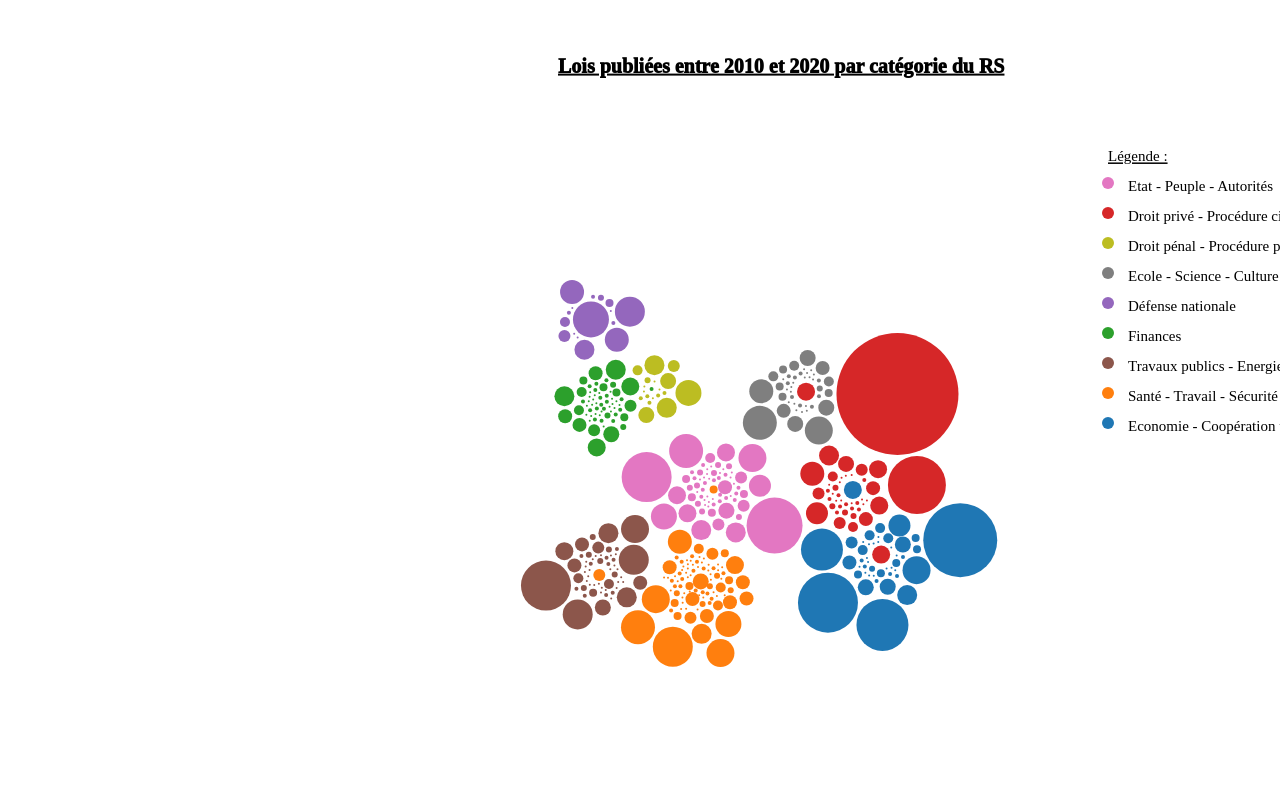
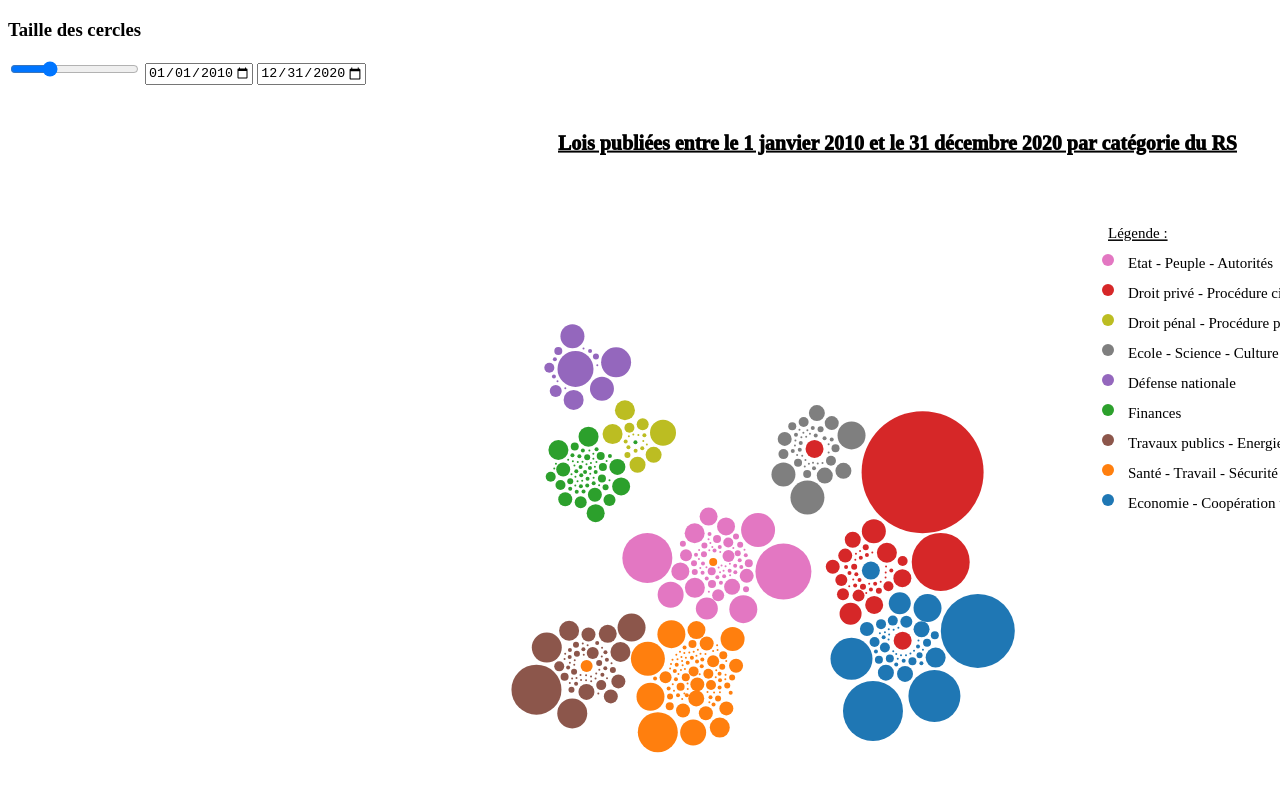
Before and after one commit to aurelienHamouti/legislative_inflation, a plain HTML site: page src/index.html in a window 1280 px wide. Shown: the top 792 px of the page. Drawn offline with nearby package versions, Linux system fonts and the light colour scheme; animation ran at ten frames a second.

Commit message:
add circles size input user + date selected input user

```diff
--- a/src/index.html
+++ b/src/index.html
@@ -7,10 +7,15 @@
     <title>Cluster force layout</title>
 </head>
 <body>
+    <h3>Taille des cercles</h3>
 
-    <g class="law_label" transform="translate(130,492)">
+    <input type="range" id="sizeCircles" value="50" min="10" max="150" onchange="changeSizeCircles(this.value)">
+    <input type="date" id="anneeAfficheesMin" value="2010-01-01" min="2010-01-01" max="2020-12-31" step="1" onchange="changeMinDate(this.value)">
+    <input type="date" id="anneeAfficheesMax" value="2020-12-31" min="2010-01-01" max="2020-12-31"  step="1" onchange="changeMaxDate(this.value)">
 
-    </g>
+    <div id="rsCategories"> </div>
+
+    <g class="law_label" transform="translate(130,492)"></g>
 
     <script src="//d3js.org/d3.v3.min.js"></script>
     <script src="script.js"></script>
--- a/src/script.js
+++ b/src/script.js
@@ -5,16 +5,34 @@ var width = 1500, // Largeur de la zone de travail
     height = 1000, // Hauteur de la zone de travail
     padding = 3, // Espace de séparation entre les noeuds de même couleur
     clusterPadding = 5, // Espace de séparation entre les différents noeuds de couleur
-    maxRadius = 0.5; // Taille maximale des cercles
     delayTransition = 7 // Délai d'apparition des cercles
     lstCategoriesRS_level_1 = []
+    hauteurLegende = 150;
+    maxRadiusCircles = document.getElementById("sizeCircles").value / 100
+    charge = -3
+    gravity = 0.02
+
+// Gestion des dates -----------------------------------------------------
+// -----------------------------------------------------------------------
 
 // Parse de la date au format jj.mm.yyyy
 let parseDate = d3.time.format("%d.%m.%Y").parse;
 
-var tab_mois=new Array("Janvier", "Février", "Mars", "Avril", "Mai", "Juin", "Juillet", "Août", "Septembre", "Octobre", "Novembre", "Décembre");
-var yearMax = 1848
-var yearMin = 2100
+const tab_mois=new Array("janvier", "février", "mars", "avril", "mai", "juin", "juillet", "août", "septembre", "octobre", "novembre", "décembre");
+
+var dateMaxDefault = new Date(document.getElementById("anneeAfficheesMax").value);
+var dateMinDefault = new Date(document.getElementById("anneeAfficheesMin").value);
+
+// -----------------------------------------------------------------------------------------------------------------
+
+// Lancement du graph --------------------------------------------------------------
+
+loadGraph(maxRadiusCircles, dateMinDefault, dateMaxDefault)// Appel de la fonction qui va charger les données et construire le graphique
+
+// ---------------------------------------------------------------------------------
+
+function loadGraph(maxRadius, dateMinSelected, dateMaxSelected){
+
 
   // Importation des données -------------------------------------------------------
   //--------------------------------------------------------------------------------
@@ -31,9 +49,10 @@ d3.csv("../data/law_inflation_data_2010-2020.csv", function(data) {
       data.forEach(function (d) {//filtre des données
         d.dateMonth = tab_mois[parseDate(d.date_de_publication).getMonth()];//transformer date en groupe (mois ou années)
 
-      let year = parseDate(d.date_de_publication).getFullYear()// Extraction de la plus petite et de la plus grande années (afin de construire automatiquement la légende)
-      if(year < yearMin){yearMin = year}
-      if(year > yearMax){yearMax = year}
+        let date = parseDate(d.date_de_publication)// Extraction de la plus petite et de la plus grande années (afin de construire automatiquement la légende)
+
+        // if(date < dateMinSelected){dateMinSelected = date}// Calcul des dates max et min des données à disposition
+        // if(date > dateMaxSelected){dateMaxSelected = date}
 
         let categorieRS_level_1 = "Catégorie inconnue"
 
@@ -50,8 +69,7 @@ d3.csv("../data/law_inflation_data_2010-2020.csv", function(data) {
           }
 
           if(d_table.numero_RS.length == 1 && !lstCategoriesRS_level_1.some(e => e.num_rs === parseInt(d_table.numero_RS))){
-            lstCategoriesRS_level_1.push(
-              {
+              lstCategoriesRS_level_1.push({
                   "num_rs" : parseInt(d_table.numero_RS),
                   "description_categorie_rs" : d_table.description_loi
                 }
@@ -59,6 +77,7 @@ d3.csv("../data/law_inflation_data_2010-2020.csv", function(data) {
           }
         });
       });
+
       console.log("Data with RS categories : ")// Affiche les données avec les catégories dans la console du navigateur
       console.log(data)// Affiche les données avec les catégories dans la console du navigateur
 
@@ -78,11 +97,17 @@ d3.csv("../data/law_inflation_data_2010-2020.csv", function(data) {
       //------------------------------------------------------------------------------------------------------------------------
 
       // The largest node for each cluster.
-    var clusters = new Array(data.length);
+      var clusters = new Array();
       console.log(" nbLois : " + data.length);
 
       let i = 0;
       data.forEach(function (d) {
+
+        // Uniquement les occurences de d qui sont conformes aux dates min et max sélectionnées
+        // Do ...
+
+        console.log("date max : " + dateMaxSelected)
+        if(parseDate(d.date_de_publication) < dateMaxSelected && parseDate(d.date_de_publication) > dateMinSelected){
           r = d.nb_pages * maxRadius;//pour chaque loi extraire nombre de page -> radius
           let cluster = d.categorieRS_level_1_nb;//pour chaque loi extraire catégorie RS (1..N) -> cluster
 
@@ -92,10 +117,11 @@ d3.csv("../data/law_inflation_data_2010-2020.csv", function(data) {
             radius: r,
             nb_pages: d.nb_pages,
             date_du_vote : d.date_du_vote,
+            date_de_publication : d.date_de_publication,
             nom_de_la_loi : d.nom_de_la_loi
           };
-      clusters[i] = d;
-      i += 1;
+          clusters.push(d);
+        }
       });
 
       console.log("liste of clusters :")
@@ -118,8 +144,8 @@ d3.csv("../data/law_inflation_data_2010-2020.csv", function(data) {
       var force = d3.layout.force()
           .nodes(nodes)
           .size([width, height])
-        .gravity(0.02)
-        .charge(-2)
+          .gravity(gravity)
+          .charge(charge)
           .on("tick", tick)
           .start();
 
@@ -141,7 +167,7 @@ d3.csv("../data/law_inflation_data_2010-2020.csv", function(data) {
         .attr("x", "1.5em")
         .attr("y", "8em")
         .attr("width", 450)
-      .attr("height", 150)
+        .attr("height", 170)
         .attr('stroke', 'black')
         .attr("stroke-opacity", 0)
         .attr("fill-opacity", "0")// Opacité à 0 afin de cacher le rectangle
@@ -187,12 +213,20 @@ d3.csv("../data/law_inflation_data_2010-2020.csv", function(data) {
             .attr("dy", "15.5em")
             .style("opacity", 100)
             .style("font-size", "14px")
+            .text("Date de publication : " + p.date_de_publication);
+
+          law_label_node.append("text")
+            .attr("class", "text_law_selected_label")
+            .attr("dx", "2.3em")
+            .attr("dy", "17.5em")
+            .style("opacity", 100)
+            .style("font-size", "14px")
             .text("Date du vote  : " + p.date_du_vote);
 
           law_label_node.append("text")
             .attr("class", "text_law_selected_label")
             .attr("dx", "2.3em")
-          .attr("dy", "17.5em")
+            .attr("dy", "19.5em")
             .style("opacity", 100)
             .style("font-size", "14px")
             .text("Nombre de pages : " + p.nb_pages);
@@ -297,12 +331,11 @@ d3.csv("../data/law_inflation_data_2010-2020.csv", function(data) {
 
       // Ajout des légendes ----------------------------------------------------------------------------------------------
       //-------------------------------------------------------------------------------------------------------------------
-    let hauteur = 150;
 
-    svg.append("text").attr("x", 550).attr("y", 60).text("Lois publiées entre "+yearMin+" et "+yearMax+" par catégorie du RS").style("font-size", "20px").attr("alignment-baseline","middle").attr("text-decoration","underline").attr("font-weight", 1000)
-    svg.append("text").attr("x", 1100).attr("y", hauteur).text("Légende :").style("font-size", "15px").attr("alignment-baseline","middle").attr("text-decoration","underline")
+      svg.append("text").attr("x", 550).attr("y", 60).text("Lois publiées entre le "+dateMinSelected.getDate() + " " +tab_mois[dateMinSelected.getMonth()]+" "+dateMinSelected.getFullYear()+" et le "+dateMaxSelected.getDate() + " " +tab_mois[dateMaxSelected.getMonth()]+" "+dateMaxSelected.getFullYear()+" par catégorie du RS").style("font-size", "20px").attr("alignment-baseline","middle").attr("text-decoration","underline").attr("font-weight", 1000)
+      svg.append("text").attr("x", 1100).attr("y", hauteurLegende).text("Légende :").style("font-size", "15px").attr("alignment-baseline","middle").attr("text-decoration","underline")
 
-    let haut = hauteur
+      let haut = hauteurLegende
       lstCategoriesRS_level_1.forEach(function (d) {// Ajout de la légende selon données des catégories RS + code couleur
         haut += 30
         svg.append("text").attr("x", 1120).attr("y", haut).text(d.description_categorie_rs).style("font-size", "15px").attr("alignment-baseline","middle")
@@ -310,3 +343,25 @@ d3.csv("../data/law_inflation_data_2010-2020.csv", function(data) {
       });
     });
   });
+}
+
+// Gestion des événements -----------------------------------------------------
+// ---------------------------------------------------------------------------
+
+function changeSizeCircles(maxRadiusCircles){
+  document.location.reload();
+  //d3.select("svg").remove();
+  //loadGraph(maxRadiusCircles, dateMinDefault, dateMinDefault)
+}
+
+function changeMaxDate(maxDate){
+  d3.select("svg").remove();
+  loadGraph(maxRadiusCircles, dateMinDefault, new Date(maxDate))
+  //svg.selectAll("*").remove();
+  //document.location.reload();
+}
+
+function changeMinDate(minDate){
+  d3.select("svg").remove();
+  loadGraph(maxRadiusCircles, new Date(minDate), dateMaxDefault)
+}
```
Lines whose indentation alone changed are shown as unchanged.
